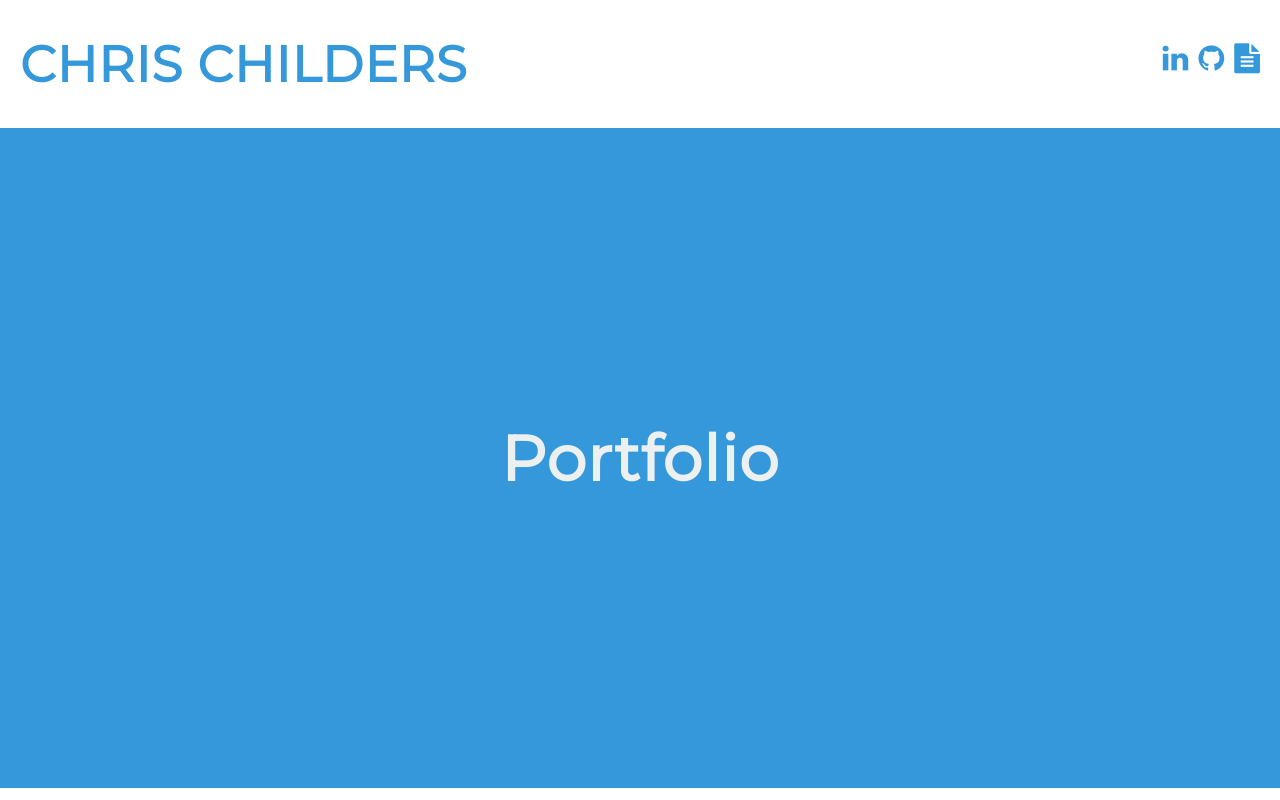
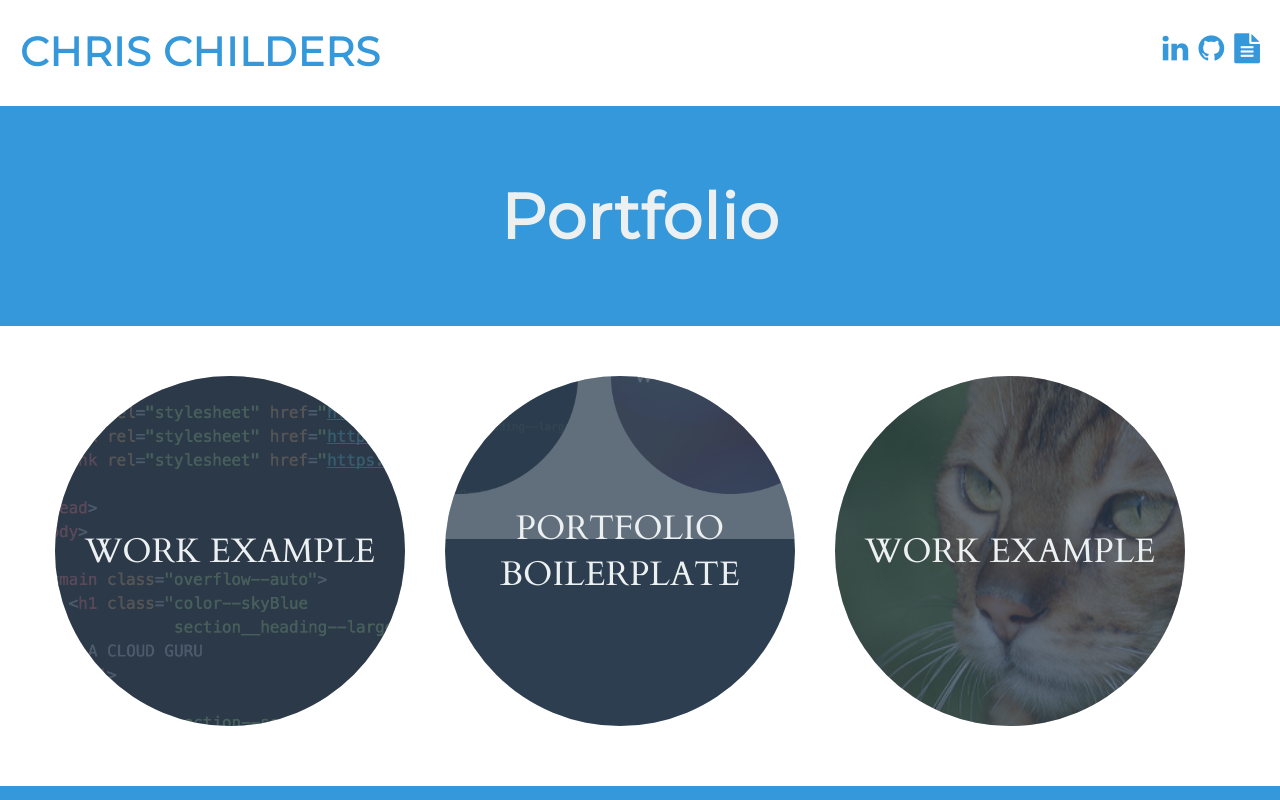
Before and after one commit to Chillderz/cc-portfolio, a React app: page / in a window 1280 px wide. Shown: the top 800 px of the page. Built offline with nearby package versions, Linux system fonts and the light colour scheme.

Commit message:
cleaning up the moderate vulnerability and working on the css a bit

```diff
--- a/package.json
+++ b/package.json
@@ -34,7 +34,7 @@
     "enzyme-adapter-react-16": "^1.1.1",
     "jest": "^22.4.3",
     "react-test-renderer": "^16.2.0",
-    "webpack": "^4.2.0",
+    "webpack": "^4.42.1",
     "webpack-cli": "^2.0.13"
   },
   "jest": {
--- a/styles/main.css
+++ b/styles/main.css
@@ -83,7 +83,7 @@ h1, h2, h3, h4, h5, h6 {
 
 .section {
   font-size: 4.2rem;
-  min-height: 70vh;
+  min-height: 15vh;
   position: relative;
   padding-top: 5rem;
   padding-bottom: 5rem;
@@ -156,13 +156,13 @@ h1, h2, h3, h4, h5, h6 {
 
 .section__heading--largest {
   float: left;
-  font-size: 5rem;
+  font-size: 4rem;
   margin-left: 2rem;
 }
 
 .section--social {
   float: right;
-  line-height: 10rem;
+  line-height: 8rem;
   margin-right: 2rem;
 }
 
```
Also changed, not shown: 1 other file.
